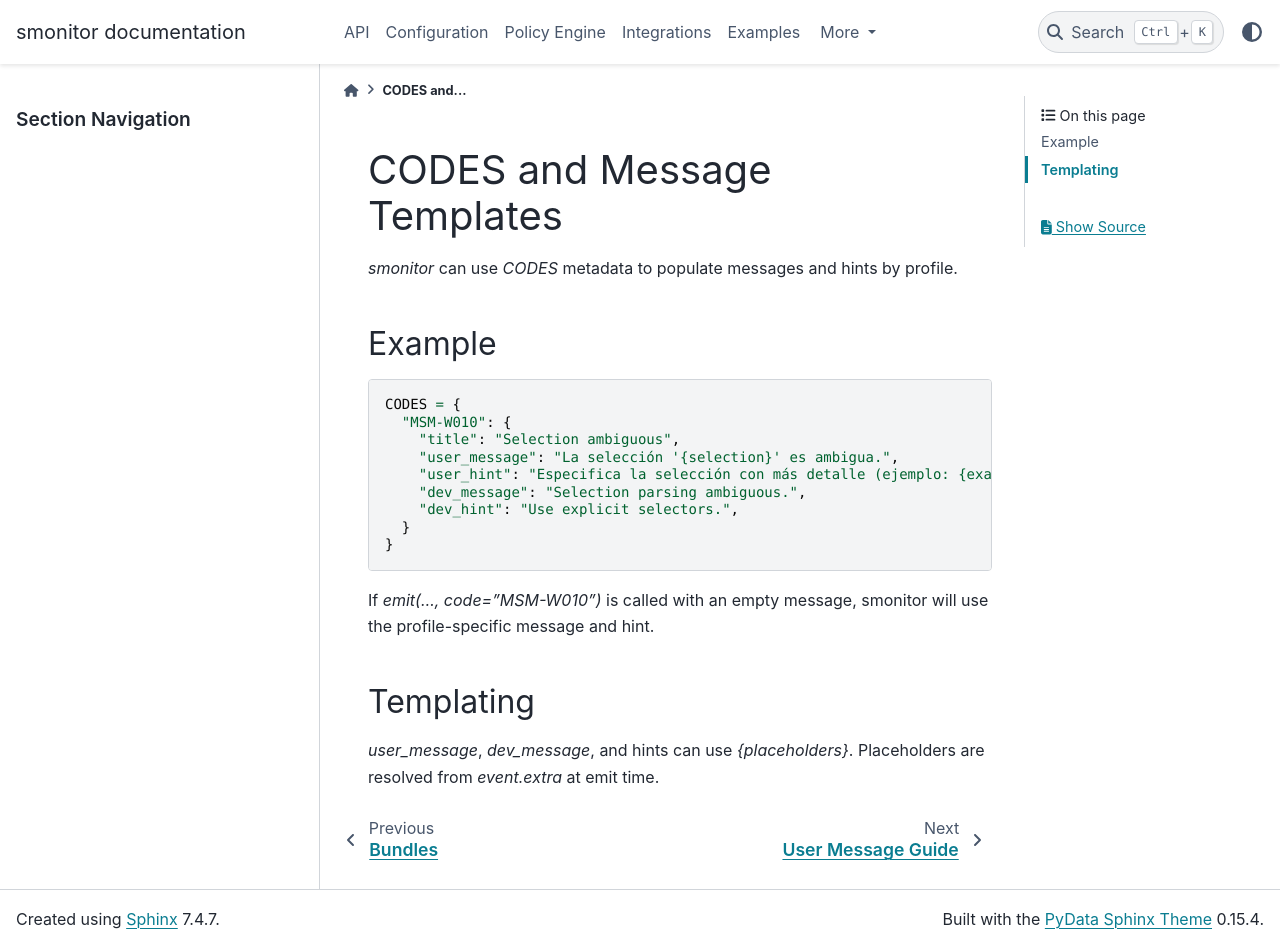
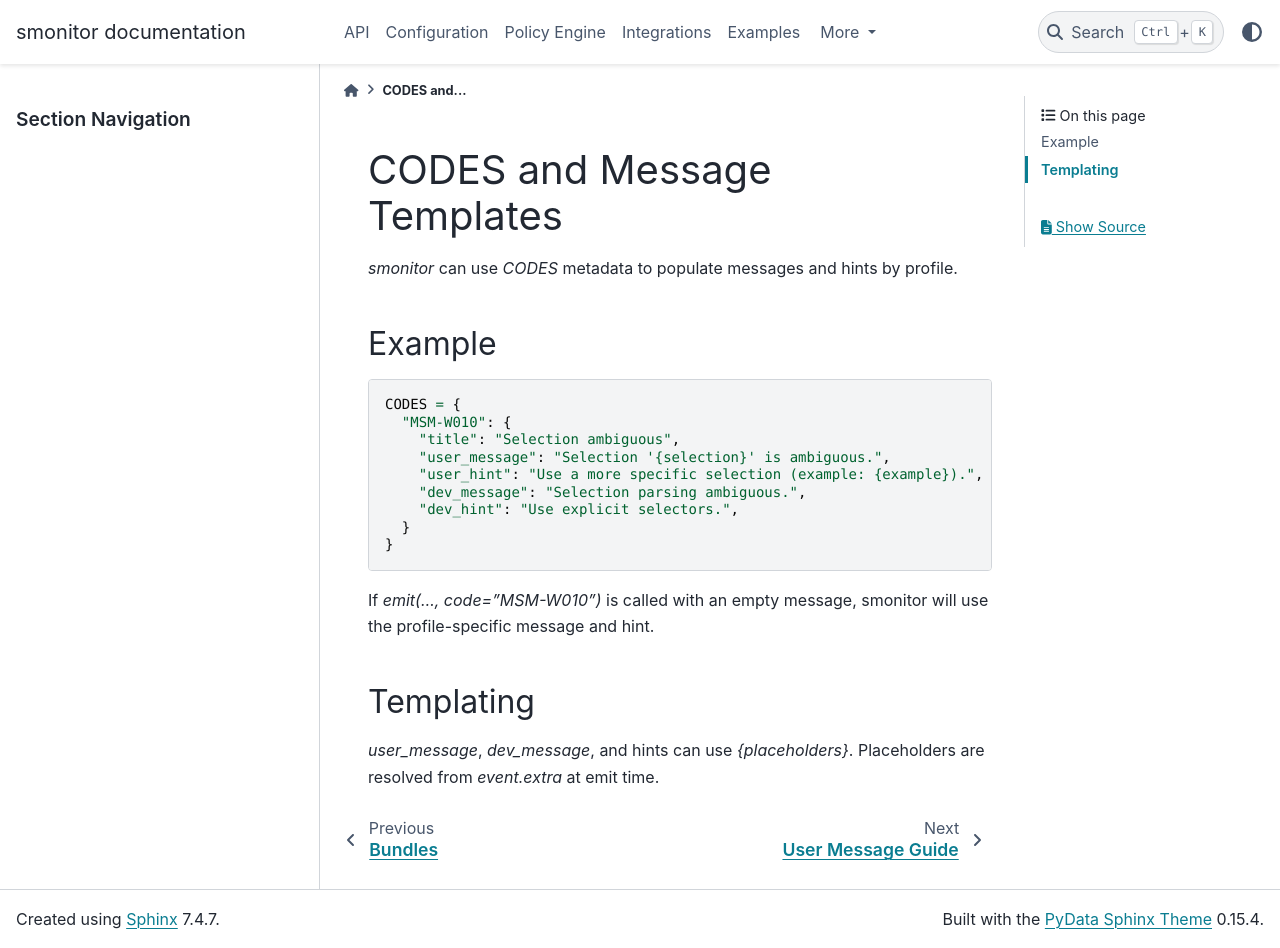
Before and after one commit to uibcdf/smonitor, a Sphinx documentation site: the page built from docs/codes.rst, in a window 1280 px wide and 948 px high. Built offline with Sphinx 7.4.7 and the PyData theme 0.15.4, drawn with Linux system fonts in a browser that asks for light colours.

Commit message:
Update smonitor docs examples to English

```diff
--- a/docs/codes.rst
+++ b/docs/codes.rst
@@ -11,8 +11,8 @@ Example
   CODES = {
     "MSM-W010": {
       "title": "Selection ambiguous",
-      "user_message": "La selección '{selection}' es ambigua.",
-      "user_hint": "Especifica la selección con más detalle (ejemplo: {example}).",
+      "user_message": "Selection '{selection}' is ambiguous.",
+      "user_hint": "Use a more specific selection (example: {example}).",
       "dev_message": "Selection parsing ambiguous.",
       "dev_hint": "Use explicit selectors.",
     }
--- a/docs/examples.rst
+++ b/docs/examples.rst
@@ -8,7 +8,7 @@ User profile
 
   import smonitor
   smonitor.configure(profile="user")
-  smonitor.emit("WARNING", "Selección ambigua", source="molsysmt.select")
+  smonitor.emit("WARNING", "Selection ambiguous", source="molsysmt.select")
 
 Dev profile
 -----------
```
Also changed, not shown: README.md (+2 -2 lines), SPEC_SMONITOR.md (+6 -6 lines).
